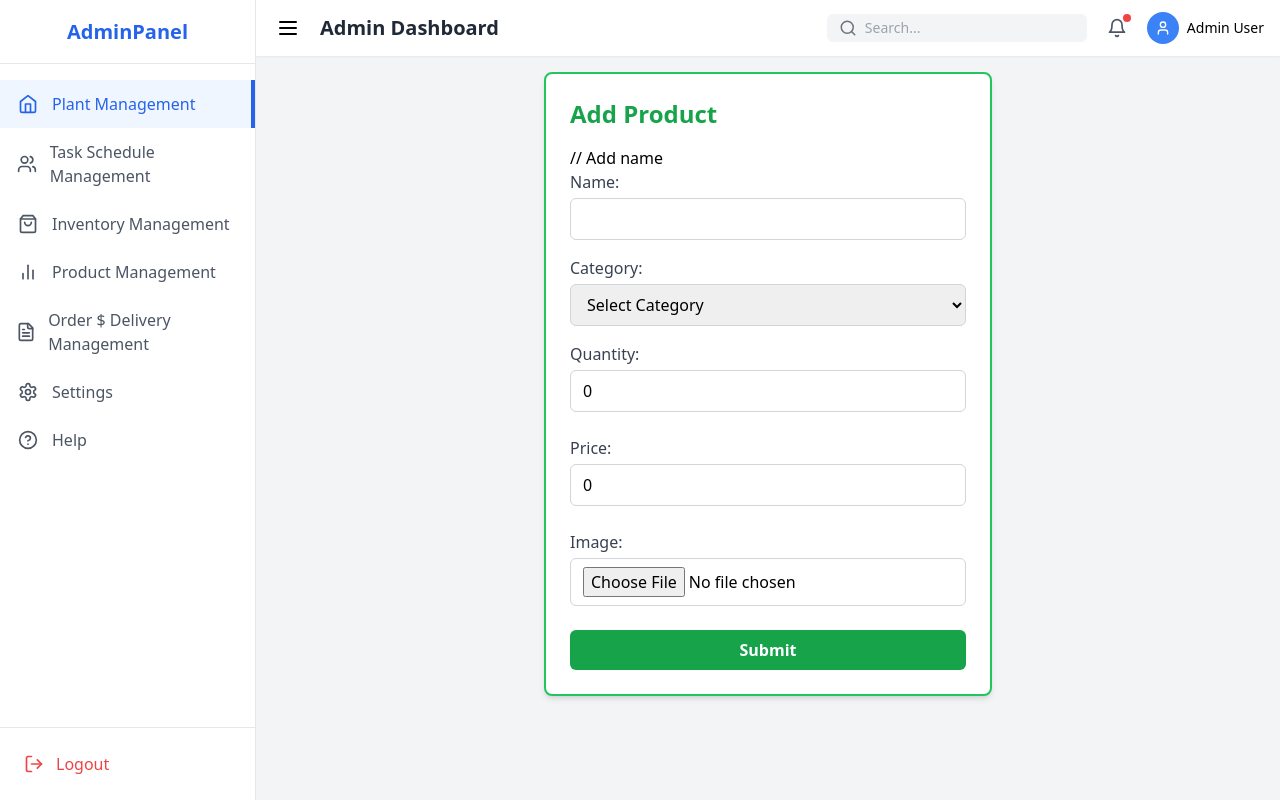
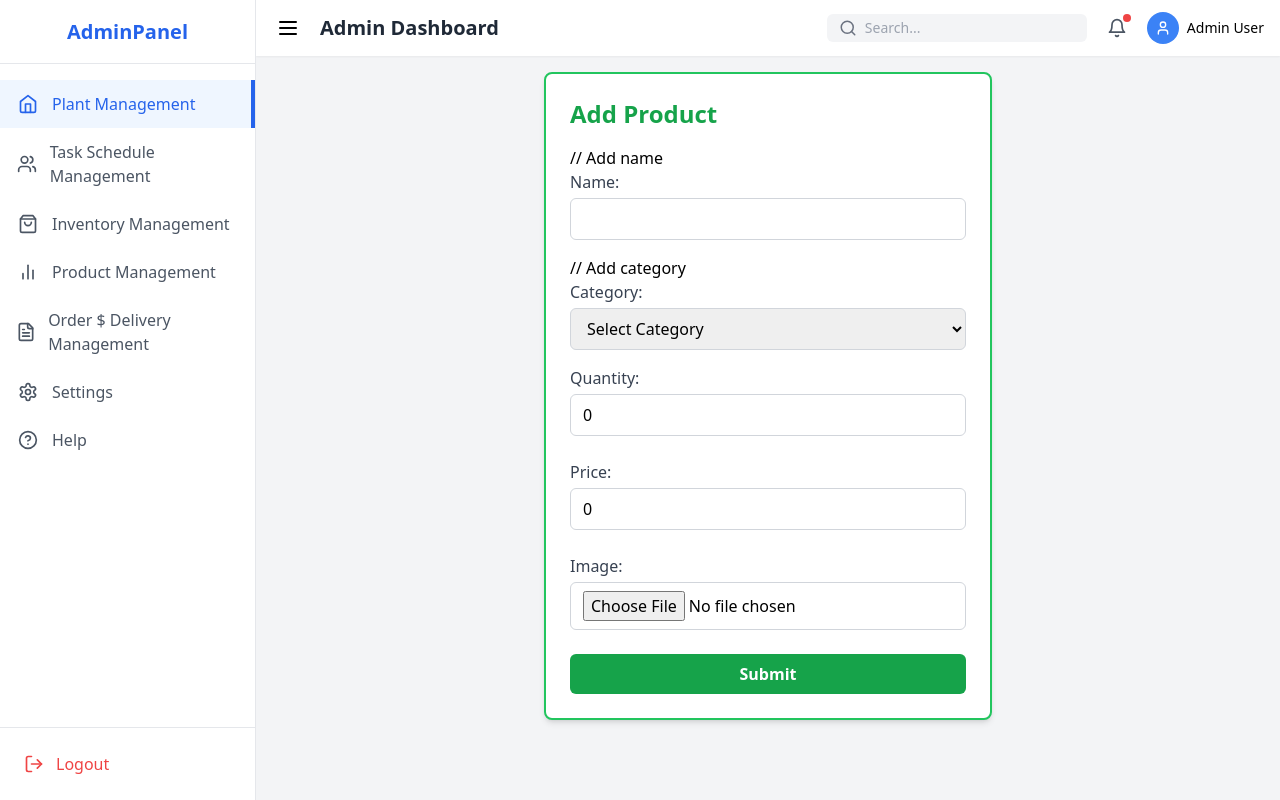
Before and after one commit to BihiniA/AgriNexus_Client, a React (Vite) app: page /admin/products/add-product in a window 1280 px wide. Built offline with nearby package versions, Linux system fonts and the light colour scheme.

Commit message:
Product Change

```diff
--- a/src/components/Admin/AddProduct.jsx
+++ b/src/components/Admin/AddProduct.jsx
@@ -93,6 +93,7 @@ const AddProduct = () => {
           />
         </div>
 
+        // Add category
         <div className="mb-4">
           <label htmlFor="category" className="block text-gray-700 mb-1">Category:</label>
           <select
```
